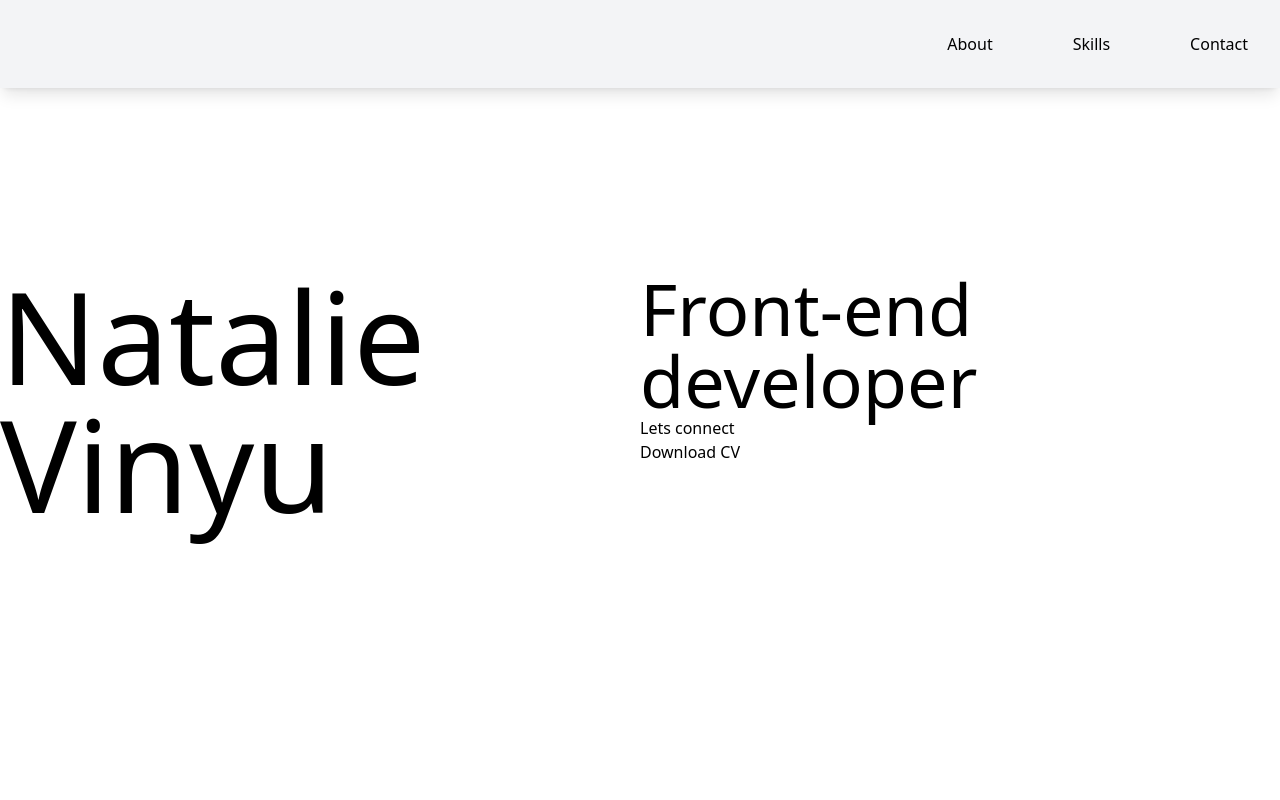
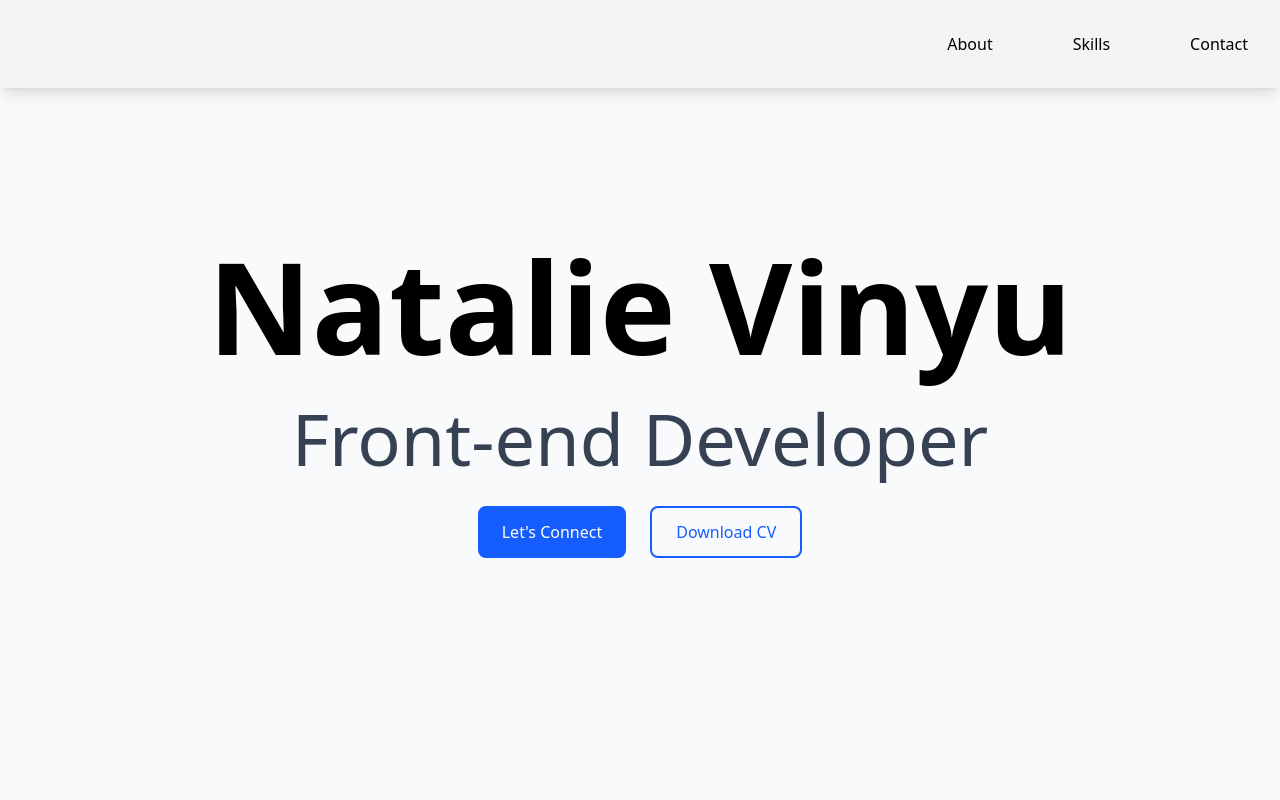
Before and after one commit to NatalieVinyu/natalie-vinyu-website, a React (Vite) app: page / in a window 1280 px wide. Shown: the top 800 px of the page. Built offline with nearby package versions, Linux system fonts and the light colour scheme.

Commit message:
edit homepage

```diff
--- a/src/Pages/Homepage.jsx
+++ b/src/Pages/Homepage.jsx
@@ -2,24 +2,20 @@ import React from 'react'
 
 export default function Homepage() {
   return (
-    <div className='flex items-center justify-center min-h-screen'>
+    <div className="flex items-center justify-center min-h-screen bg-gray-50">
+      <div className="text-center space-y-8">
+        <h1 className="text-6xl md:text-9xl font-bold">Natalie Vinyu</h1>
+        <h2 className="text-3xl md:text-7xl text-gray-700">Front-end Developer</h2>
 
-        <div className='container'>
-          <div className="grid grid-cols-2">
-
-            <div className="">
-              <h1 className='text-9xl'>Natalie Vinyu</h1>
-            </div>
-
-            <div className="justify-end">
-              <h2 className='text-7xl'>Front-end developer</h2>
-              <p>Lets connect</p>
-              <p>Download CV</p>
-            </div>
-
-          </div>
+        <div className="flex flex-col md:flex-row justify-center gap-6 mt-6">
+          <button className="px-6 py-3 bg-blue-600 text-white rounded-lg hover:bg-blue-700 transition">
+            Let's Connect
+          </button>
+          <button className="px-6 py-3 border-2 border-blue-600 text-blue-600 rounded-lg hover:bg-blue-100 transition">
+            Download CV
+          </button>
         </div>
-
+      </div>
     </div>
-  )
+  );
 }
```
